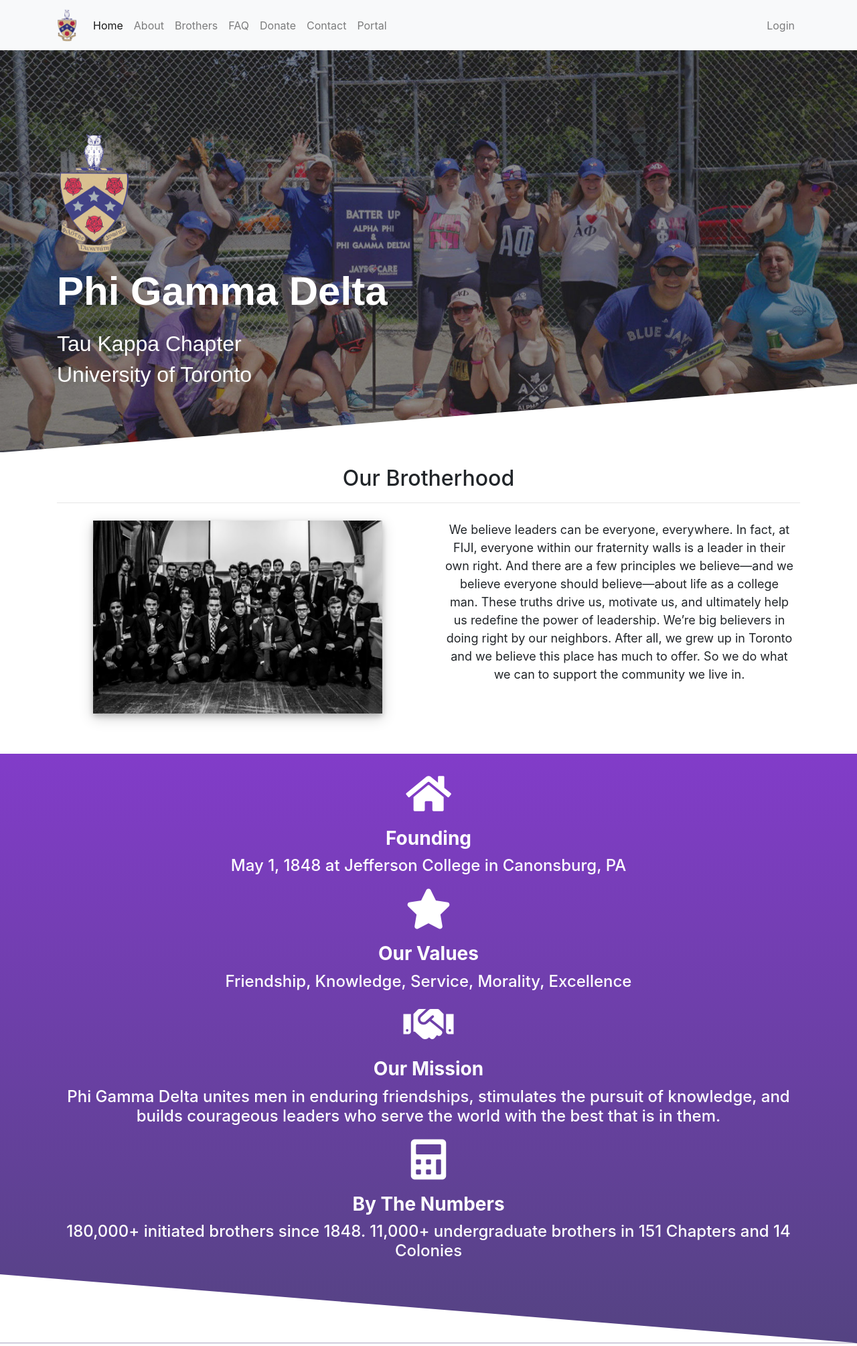
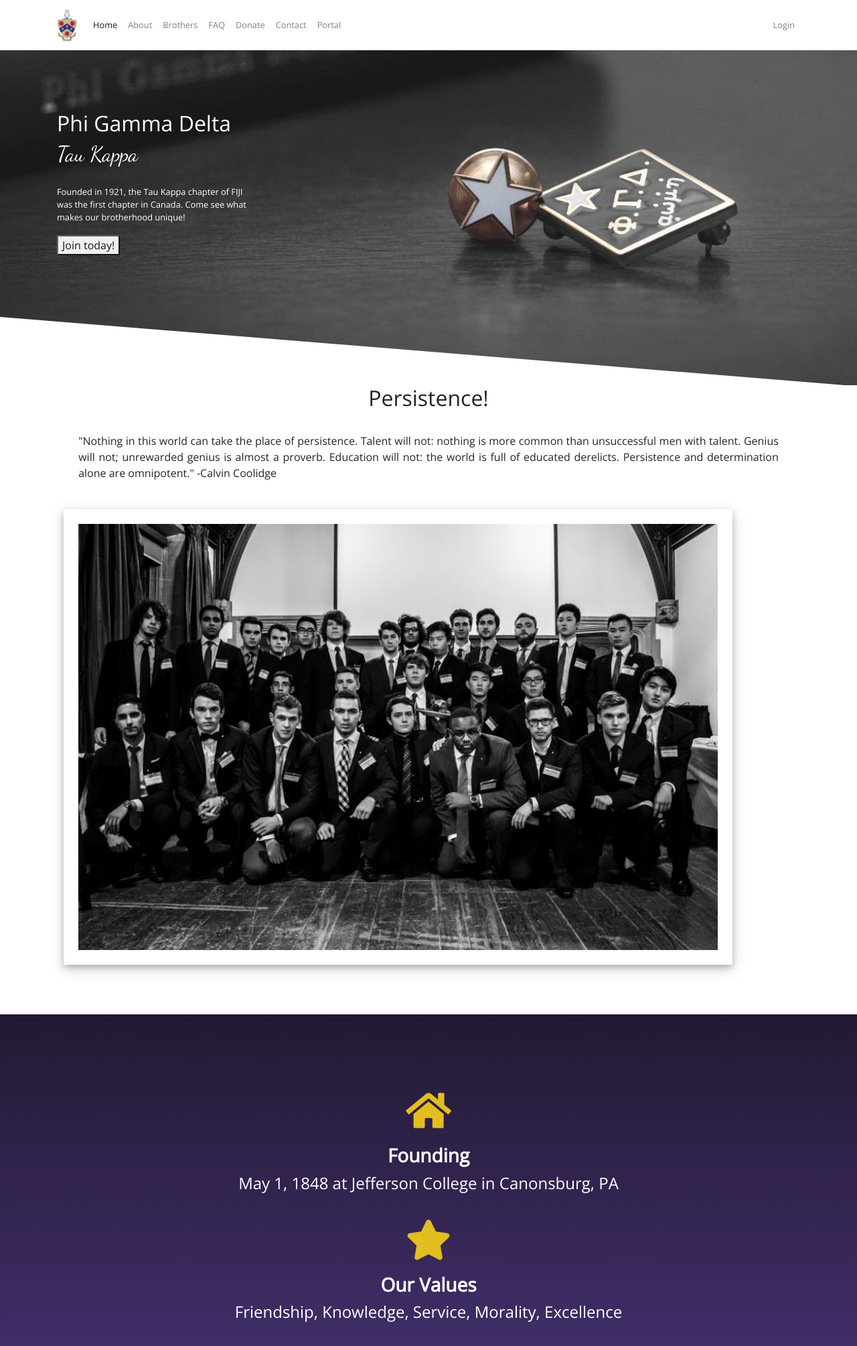
Before and after one commit to zelenove/FIJI-Django, a Django app: page / in a window 1280 px wide. Shown: the top 2009 px of the page at 67% size. Run offline with Django 3.2, Linux system fonts and the light colour scheme; some libraries are stand-ins or nearby versions.

Commit message:
Home page updates

```diff
--- a/pages/templates/base.html
+++ b/pages/templates/base.html
@@ -23,17 +23,19 @@
 
     <!-- FA Icons -->
     <link href="https://use.fontawesome.com/releases/v5.0.7/css/all.css" rel="stylesheet">
+    <!-- Google Fonts -->
+    <link href="https://fonts.googleapis.com/css?family=Dancing+Script|Open+Sans" rel="stylesheet">
+  </head>
 
-  </head>
   <body>
-      <nav class="navbar navbar-expand-md navbar-light bg-light">
+      <div class="navbar navbar-expand-md navbar-light">
         <div class="container">
           <a class="navbar-brand" href="#"><img src="{% static 'images/fiji_crest.png'%}" style="width: 30px;"></a>
           <button class="navbar-toggler" type="button" data-toggle="collapse" data-target="#navbarSupportedContent" aria-controls="navbarSupportedContent" aria-expanded="false" aria-label="Toggle navigation">
             <span class="navbar-toggler-icon"></span>
           </button>
 
-          <div class="collapse navbar-collapse" id="navbarSupportedContent">
+          <nav class="collapse navbar-collapse" id="navbarSupportedContent">
             <ul class="navbar-nav mr-auto">
               <li class="nav-item active">
                 <a class="nav-link" href="#">Home <span class="sr-only">(current)</span></a>
@@ -63,9 +65,9 @@
               <li><a class="nav-link" href="#">Login</a></li>
             </ul>
 
-          </div>
+          </nav>
         </div>
-      </nav>
+      </div>
 
     {% block content %}
 
--- a/pages/templates/home.html
+++ b/pages/templates/home.html
@@ -2,45 +2,43 @@
 {% load static %}
 {% block content %}
 <header>
-    <div class="container showcase">
+    <div class="container">
         <div class="row">
             <div class="col-md-12">
-                <img src="{% static 'images/fiji_crest.png'%}" width="10%" alt="Fijiheader">
                 <h1>Phi Gamma Delta</h1>
-                <h2>Tau Kappa Chapter</h2>
-                <h2>University of Toronto</h2>
+                <h2>Tau Kappa</h2>
+                <p>
+                    <br>
+                    Founded in 1921, the Tau Kappa chapter of FIJI <br>
+                    was the first chapter in Canada. Come see what <br>
+                    makes our brotherhood unique!
+                </p>
+                <button type="button">Join today!</button>
             </div>
         </div>
     </div>
-    <svg xmlns="http://www.w3.org/2000/svg" version="1.1" viewBox="0 0 100 100" preserveAspectRatio="none">
-		<polygon fill="#FFFFFF" style="stroke:none; stroke-width:0" points="0,100 100,0 100,100"/>
-	</svg>
+    <svg xmlns="http://www.w3.org/2000/svg" viewBox="0 0 100 100" preserveAspectRatio="none">
+        <polygon fill="#FFFFFF" style="stroke:none; stroke-width:0" points="0,0 0,101 100,101"/>
+    </svg>
 </header>
 
 <div id="brotherhood">
     <div class="container">
-        <h2>Our Brotherhood</h2>
-        <hr>
-        <div class="row">
-            <div class="col-md-6">
-                <img src="{% static 'images/pig.png'%}" alt="chapter picture" width="80%">
-            </div>
-            <div class="col-md-6">
-                <p>
-                    We believe leaders can be everyone, everywhere. In fact, at FIJI, everyone within our fraternity walls is a leader in their own right.
-                    And there are a few principles we believe—and we believe everyone should believe—about life as a college man. These truths drive us, motivate us,
-                    and ultimately help us redefine the power of leadership. We’re big believers in doing right by our neighbors. After all, we grew up in Toronto
-                    and we believe this place has much to offer. So we do what we can to support the community we live in.
-                </p>
-            </div>
-        </div>
+        <h2>Persistence!</h2>
+            <p>
+                    "Nothing in this world can take the place of persistence.
+                    Talent will not: nothing is more common than unsuccessful men with talent.
+                    Genius will not; unrewarded genius is almost a proverb.
+                    Education will not: the world is full of educated derelicts.
+                    Persistence and determination alone are omnipotent." -Calvin Coolidge
+
+
+            </p>
+            <img src="{% static 'images/pig.png'%}" alt="chapter picture" width="90%">
     </div>
 </div>
 
 <div id="values">
-    <svg xmlns="http://www.w3.org/2000/svg" viewBox="0 0 100 100" preserveAspectRatio="none">
-        <polygon fill="#FFFFFF" style="stroke:none; stroke-width:0" points="0,0 0,100 100,100"/>
-    </svg>
     <div class="container">
         <i class="fas fa-home faicon" style="padding-top: 30px;"></i>
         <h3 class="valuesLeft">Founding</h3>
@@ -60,8 +58,6 @@
         11,000+ undergraduate brothers in 151 Chapters and 14 Colonies</h4>
     </div>
 </div>
-
-<div class="container" style="min-height: 400px; margin: 0;"></div>
 
 <div id="school">
     <div class="container">
--- a/static/css/custom.css
+++ b/static/css/custom.css
@@ -1,35 +1,41 @@
+body{
+	font-family: 'Open Sans', sans-serif;
+}
+
+/* Navbar */
+
+.navbar {
+	font-size: 0.8rem;
+}
+
+
 /* Header */
 
 header {
 	position: relative;
-	height: 600px;
-	background: url("/static/images/grad.jpg") no-repeat center center;
-	background-attachment: fixed;
-	background-repeat: no-repeat;
+	max-height: 500px;
+	background: url("/static/images/badge.jpg") no-repeat fixed;
+	background-position:center top;
 	background-size: cover;
-	font-family: 'Assistant', sans-serif;
 	opacity: 0.9;
-	color: white;
-}
-
-header img {
-	text-align: center;
-	display: block;
-	margin: 0;
-}
-
-h1 {
-	padding-top: 20px;
-	padding-bottom: 15px;
+	color: #fff;
+	margin: auto;
+	overflow: visible;
+	padding-top: 7%;
+	padding-bottom: 20%;
 }
 
 header h1 {
-	font-size: 60px;
-	font-weight: bold;
+	font-size: 2rem;
 }
 
 header h2 {
-	color: #fff;
+	font-size: 2rem;
+	font-family: 'Dancing Script', cursive;
+}
+
+header p {
+	font-size: 0.8rem;
 }
 
 svg {
@@ -41,32 +47,21 @@ svg {
 	/* set height to pixels if you want angle to change with screen width */
 }
 
-.showcase h3 {
-	color: #fff;
-}
-
-.showcase img {
-	margin:0;
-	padding-top: 120px;
-}
-
-
 /* Brotherhood */
 
 #brotherhood {
-	margin: auto;
-	text-align: center;
-	padding-bottom: 30px;
+	padding-bottom: 5%;
 }
 
 #brotherhood h2 {
-	padding-top: 20px;
 	text-align: center;
 }
 
 #brotherhood p, #brotherhood img {
-	font-size: 18px;
+	font-size: 1rem;
 	margin: 10px;
+	text-align: justify;
+	padding: 2%;
 }
 
 #brotherhood img {
@@ -81,8 +76,8 @@ svg {
 	height: auto;
 	margin: auto;
 	min-height: 880px;
-	padding-bottom: 30px;
-	background-image: linear-gradient(#823CC9, #544382);
+	padding: 5%;
+	background-image: linear-gradient(#231933, #5b439c);
 }
 
 #values h2 {
@@ -100,6 +95,8 @@ svg {
 #values .fas {
 	display:block;
 	margin: 20px;
+	color: rgb(226, 190, 32);
+	padding-top: 20px;
 }
 
 .faicon {
@@ -108,7 +105,6 @@ svg {
 	vertical-align: bottom;
 	font-size: 60px;
 	margin: auto;
-	color: #fff;
 }
 
 #values h3 {
@@ -119,7 +115,7 @@ svg #values {
 	position: absolute;
 	bottom: 0;
 	width: 100%;
-	height: 10vw;
+	height: 8vw;
 	/* set height to pixels if you want angle to change with screen width */
 }
 
@@ -133,7 +129,7 @@ svg #values {
 	background-attachment: fixed;
 	background-repeat: no-repeat;
     background-size: cover;
-    margin: 0;
+	margin: 0;
 }
 
 #school h2, #school img {
@@ -150,9 +146,8 @@ svg #values {
 
 #school img {
 	display: block;
-	padding-top: 35px;
-	padding-bottom: 20px;
-	width: 99%;
+	padding-top: 60px;
+	max-width: 300px;
 }
 
 #school p {
```
Also changed, not shown: static/images/badge.jpg (added), static/images/logo.png (added).
